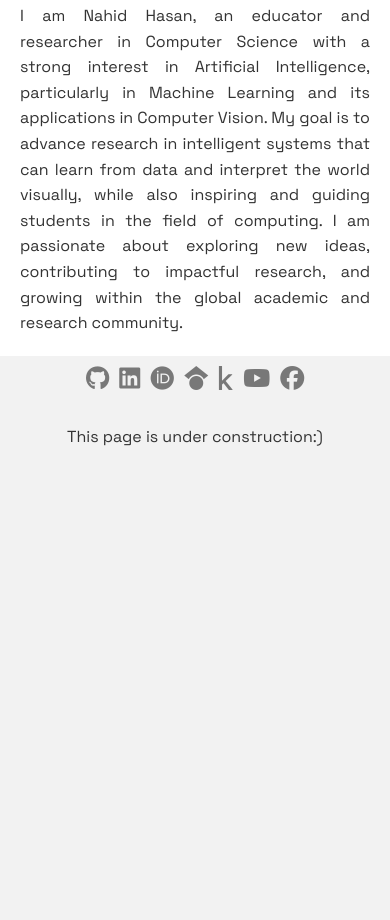
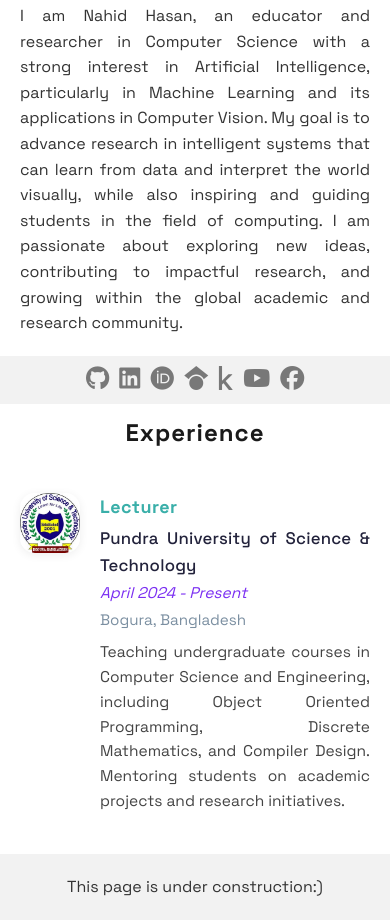
Before and after one commit to NahidHE/NahidHE.github.io, a plain HTML site: page index.html in a window 390 px wide. Shown: the part 619-1539 px from the top of the page. Before the commit the page ends 1089 px from the top, so only its background shows below. Drawn offline with Linux system fonts and the light colour scheme.

Commit message:
experiecne section added and hamburger menu animation added

```diff
--- a/asset/scripts/script.js
+++ b/asset/scripts/script.js
@@ -0,0 +1,30 @@
+// import experienceData from '../data/experience.json' assert { type: 'json' };
+fetch("./data/experience.json")
+  .then((response) => response.json())
+  .then((data) => {
+    const experienceList = data.experience;
+    const section = document.querySelector("#experience_container");
+    if (section && Array.isArray(experienceList)) {
+      let html = '<ul class="experience-list">';
+      experienceList.forEach((exp) => {
+        html += `
+          <li class="experience-item">
+            <div class="experience-flex">
+              <div class="experience-logo-wrap">
+                <img src="./${exp.logo}" alt="${exp.company} logo" class="experience-logo" />
+              </div>
+              <div class="experience-details">
+                <h3 class="experience-position">${exp.position}</h3>
+                <div class="experience-company">${exp.company}</div>
+                <div class="experience-duration">${exp.duration}</div>
+                <div class="experience-location">${exp.location}</div>
+                <div class="experience-description">${exp.description}</div>
+              </div>
+            </div>
+          </li>
+        `;
+      });
+      html += "</ul>";
+      section.innerHTML = html;
+    }
+  });
--- a/asset/styles/styles.css
+++ b/asset/styles/styles.css
@@ -82,6 +82,8 @@ body {
   width: 28px;
   height: 28px;
   justify-content: center;
+  position: relative;
+  transition: all 0.3s;
 }
 .navbar-icon span {
   height: 3px;
@@ -90,6 +92,19 @@ body {
   margin: 4px 0;
   border-radius: 2px;
   transition: 0.3s;
+  display: block;
+  position: relative;
+}
+
+/* Hamburger to Cross Animation */
+#navbar-toggle:checked + .navbar-icon span:nth-child(1) {
+  transform: rotate(45deg) translate(6px, 6px);
+}
+#navbar-toggle:checked + .navbar-icon span:nth-child(2) {
+  opacity: 0;
+}
+#navbar-toggle:checked + .navbar-icon span:nth-child(3) {
+  transform: rotate(-45deg) translate(7px, -7px);
 }
 
 @media (max-width: 800px) {
@@ -507,3 +522,93 @@ button {
     height: 24px;
   }
 }
+
+/* Experience Section Styles */
+.experience-section {
+  background-color: #fff;
+  padding: 0 0;
+}
+#experience_container {
+  align-items: center;
+  max-width: 1200px;
+  padding: 20px 80px;
+  margin: 0 auto;
+  display: flex;
+  flex-direction: column;
+  gap: 20px;
+  min-height: 40vh;
+  justify-content: space-between;
+}
+
+li {
+  list-style: none;
+  padding-bottom: 20px;
+}
+
+div {
+  text-align: justify;
+}
+
+.experience-flex {
+  display: flex;
+  gap: 20px;
+  align-items: start;
+}
+
+.experience-logo {
+  height: 80px;
+  width: 80px;
+  border-radius: 20px;
+  object-fit: cover;
+  box-shadow: 0px 2px 10px #eee;
+}
+
+@media screen and (max-width: 800px) {
+  .experience-section {
+    padding: 0 0;
+  }
+  #experience_container {
+    padding: 20px 20px;
+    gap: 10px;
+  }
+  .experience-logo {
+    height: 60px;
+    width: 60px;
+    border-radius: 15px;
+  }
+}
+
+/* Minor text design for experience section */
+.experience-position {
+  font-size: 1.12rem;
+  font-weight: 700;
+  color: #3aafa9;
+  margin-bottom: 4px;
+  letter-spacing: 0.5px;
+}
+.experience-company {
+  font-size: 1.05rem;
+  font-weight: 500;
+  color: #22223b;
+  margin-bottom: 2px;
+  letter-spacing: 0.2px;
+}
+.experience-duration {
+  font-size: 0.97rem;
+  color: #7b2ff2;
+  margin-bottom: 2px;
+  font-style: italic;
+}
+.experience-location {
+  font-size: 0.95rem;
+  color: #7b8fa1;
+  margin-bottom: 2px;
+  font-weight: 400;
+}
+.experience-description {
+  font-size: 0.97rem;
+  color: #444;
+  margin-top: 8px;
+  line-height: 1.6;
+  font-family: "Space Grotesk", Tahoma, Geneva, Verdana, sans-serif;
+}
--- a/data/experience.json
+++ b/data/experience.json
@@ -4,7 +4,9 @@
       "company": "Pundra University of Science & Technology",
       "position": "Lecturer",
       "duration": "April 2024 - Present",
-      "location": "Bogura, Bangladesh"
+      "location": "Bogura, Bangladesh",
+      "logo": "asset/logos/pundra_university.png",
+      "description": "Teaching undergraduate courses in Computer Science and Engineering, including Object Oriented Programming, Discrete Mathematics, and Compiler Design. Mentoring students on academic projects and research initiatives."
     }
   ]
 }
--- a/index.html
+++ b/index.html
@@ -127,7 +127,10 @@
     </section>
     <!-- About me section end -->
     <!-- Experience section start -->
-    <section class="experience"></section>
+    <section class="experience-section">
+      <h2 class="section_header">Experience</h2>
+      <div id="experience_container"></div>
+    </section>
     <!-- Experience section end -->
     <div class="content">
       <p>This page is under construction:)</p>
```
Also changed, not shown: asset/logos/pundra_university.png (added).
